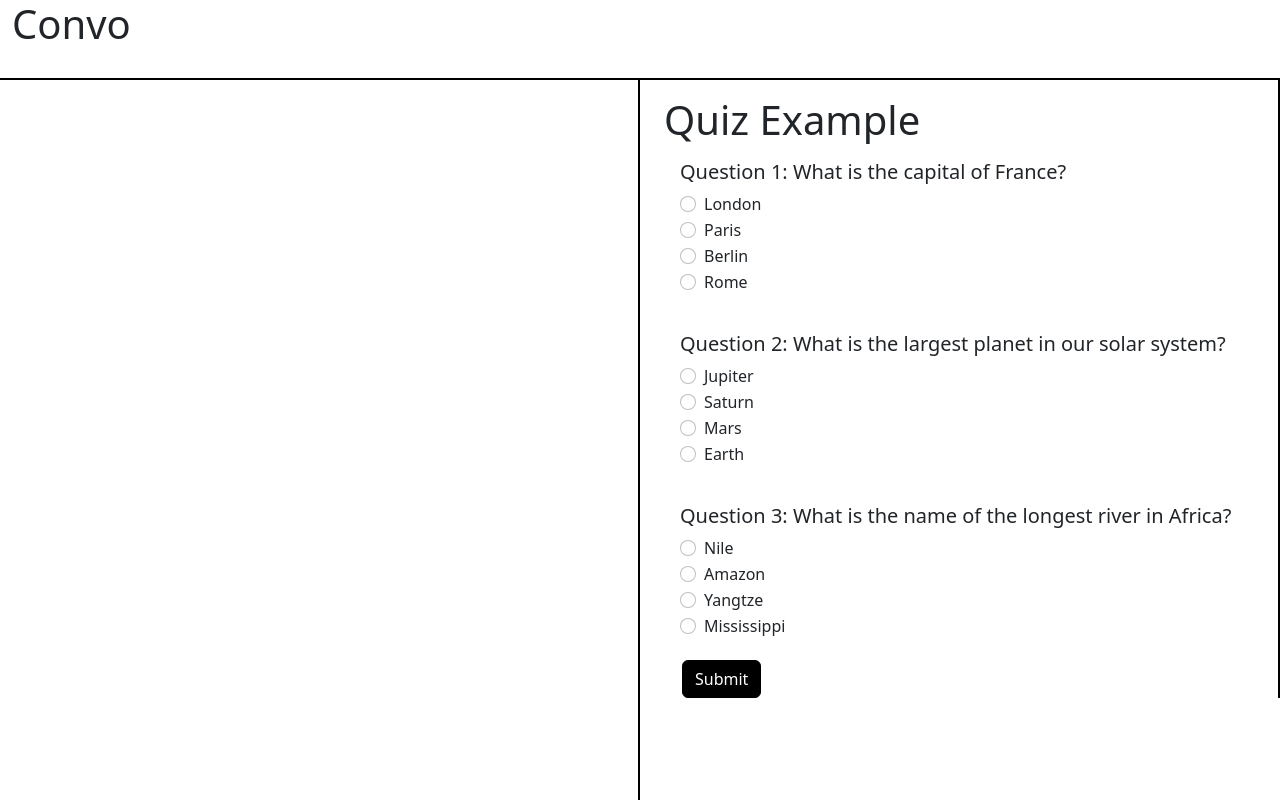
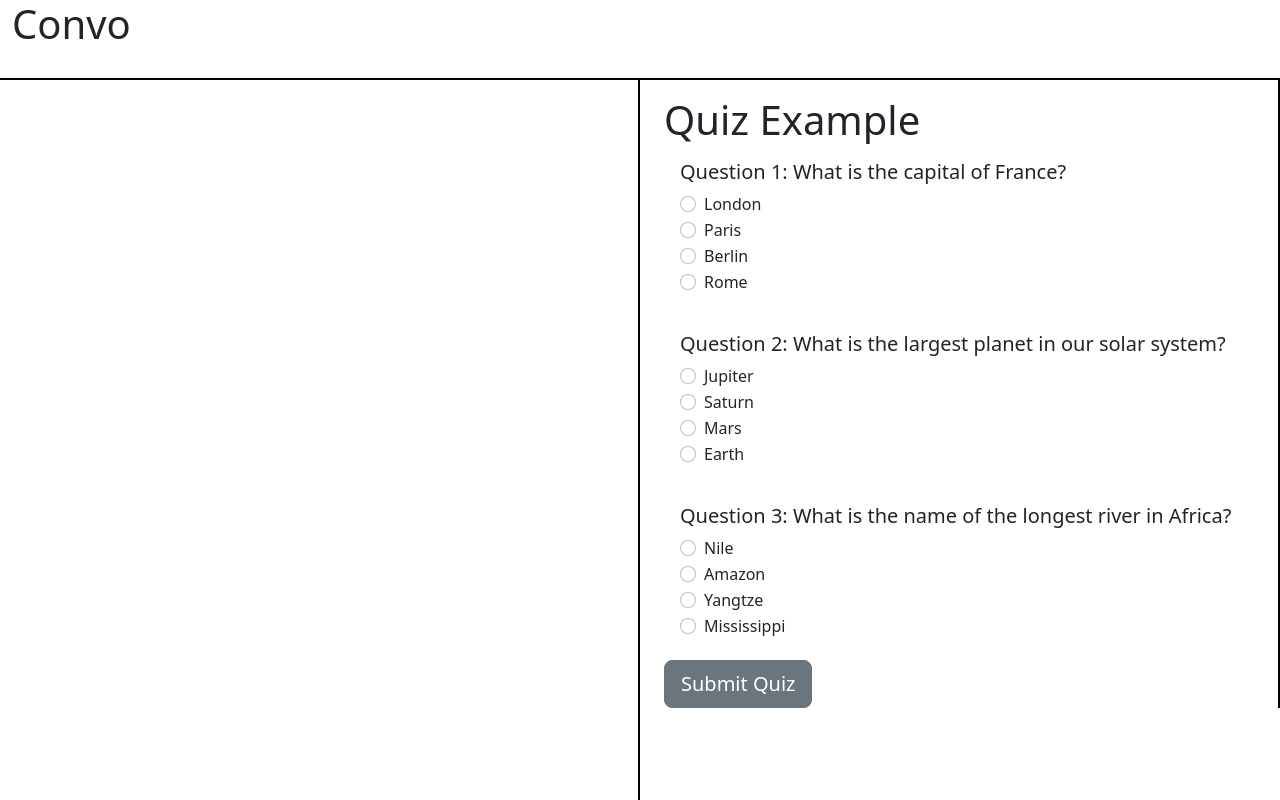
Before and after one commit to AnakinTrotter/lahacks-2023, a Next.js app in the folder convo/: page /quiz/1 in a window 1280 px wide. Built offline with nearby package versions, Linux system fonts and the light colour scheme.

Commit message:
temp commit

```diff
--- a/convo/src/components/QuizDisplay.js
+++ b/convo/src/components/QuizDisplay.js
@@ -8,7 +8,7 @@ import Button from 'react-bootstrap/Button'
 import Row from 'react-bootstrap/Row';
 import Col from 'react-bootstrap/Col';
 import Modal from 'react-bootstrap/Modal'
-
+let submitted = false;
 const quizQuestions = [
   {
     question: "What is the capital of France?",
@@ -41,13 +41,11 @@ const quizQuestions = [
 
   export default function QuizDisplay(props) {
     const router = useRouter()
-
-    const submitQuiz = () => {
-        console.log(props.uuid)
-        router.push(`/quiz/${props.uuid}`)
+    function viewInfo(){
+      if(submitted === false)
+        return;
+      router.push(`/quiz/${props.uuid}`)
     }
-
-
     return (
         <Container fluid style={{ maxHeight: '100vh', overflowY: 'auto' }}>
             <div id="top" className="row" style={{ borderBottom: '2px solid black', position: 'absolute', backgroundColor: 'white', height: '10vh', width: '100%' }}>
@@ -77,7 +75,6 @@ function Quiz(){
   const handleSubmit = (event) => {
     event.preventDefault();
     let numCorrect = 0;
-
     const selectedAnswers = [];
     quizQuestions.forEach((question, index) => {
       const selectedAnswer = document.querySelector(
@@ -93,7 +90,7 @@ function Quiz(){
       selectInputs.forEach((input) => {
         input.disabled = true;
       });
-      console.log(answerBubble)
+
       if (selectedAnswer && selectedAnswer.value) {
         const selectedContent = selectedAnswer.value;
         const answer = question.answers.find(
@@ -145,8 +142,14 @@ function Quiz(){
         }
       }
     });
-    console.log(`Score: ${numCorrect} out of ${quizQuestions.length}`);
+    const header = document.querySelector('.text-left.mb-0');
+    header.textContent = `Score: ${numCorrect} out of ${quizQuestions.length}`;
+    const submit = document.querySelector("button");
+    submit.textContent = "View Study Session Results"
+    submit.onlick = viewInfo();
+    submitted = true;
   };
+
   return (
     <div className="container mt-3">
       <h1 className="text-left mb-0">Quiz Example</h1>
@@ -172,17 +175,8 @@ function Quiz(){
             </Card.Body>
           </Card>
         ))}
-        <button
-          className="btn btn-primary"
-          style={{
-            backgroundColor: "black",
-            borderColor: "black",
-            marginLeft: "18px",
-          }}
-          type="submit"
-        >
-          Submit
-        </button>
+
+        <button type="submit" class="btn btn-secondary btn-lg">Submit Quiz</button>
       </Form>
     </div>
   )
```
Also changed, not shown: convo/src/components/StudyDisplay.js (added, +44 -0 lines), convo/src/pages/results/[uuid].js (added, +29 -0 lines).
